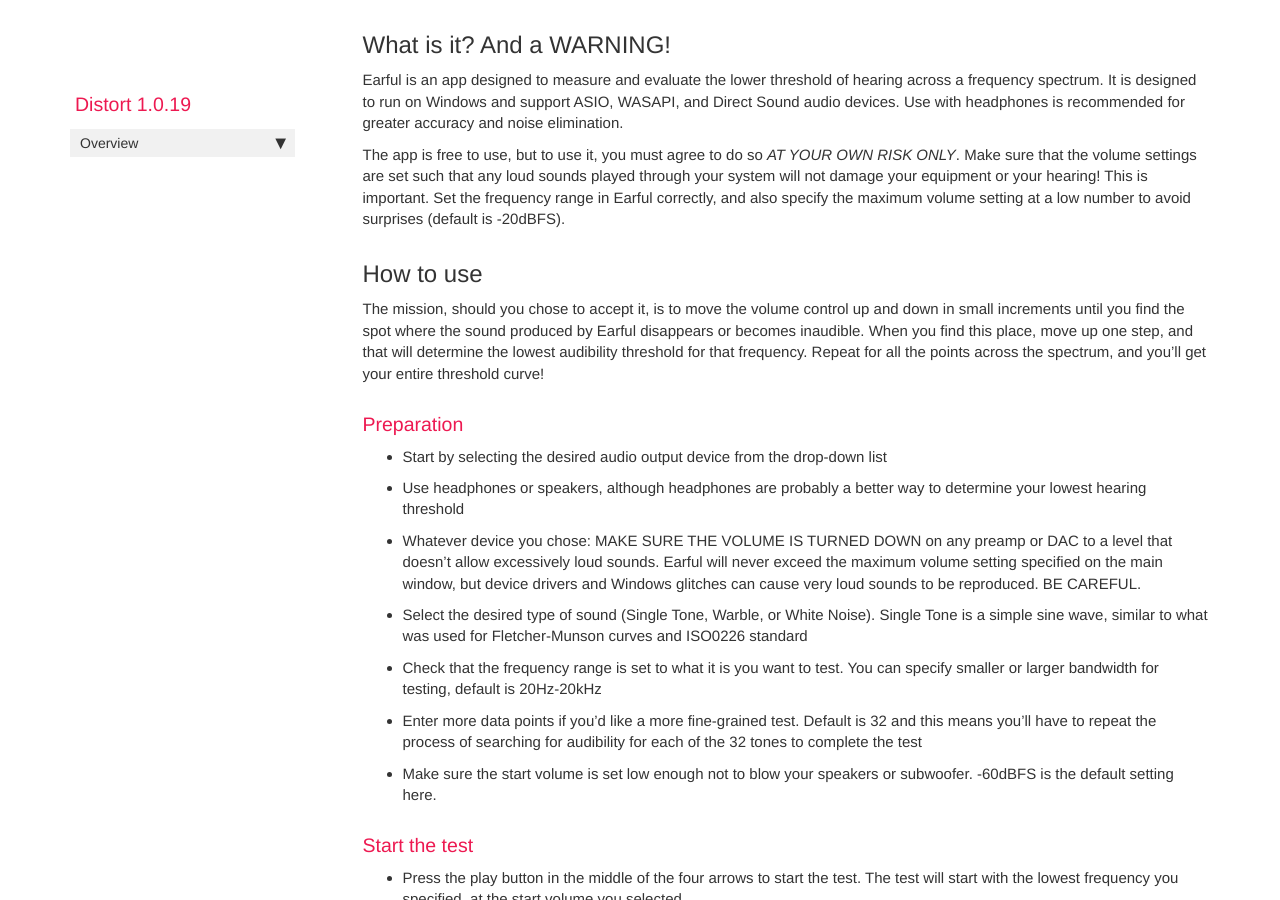
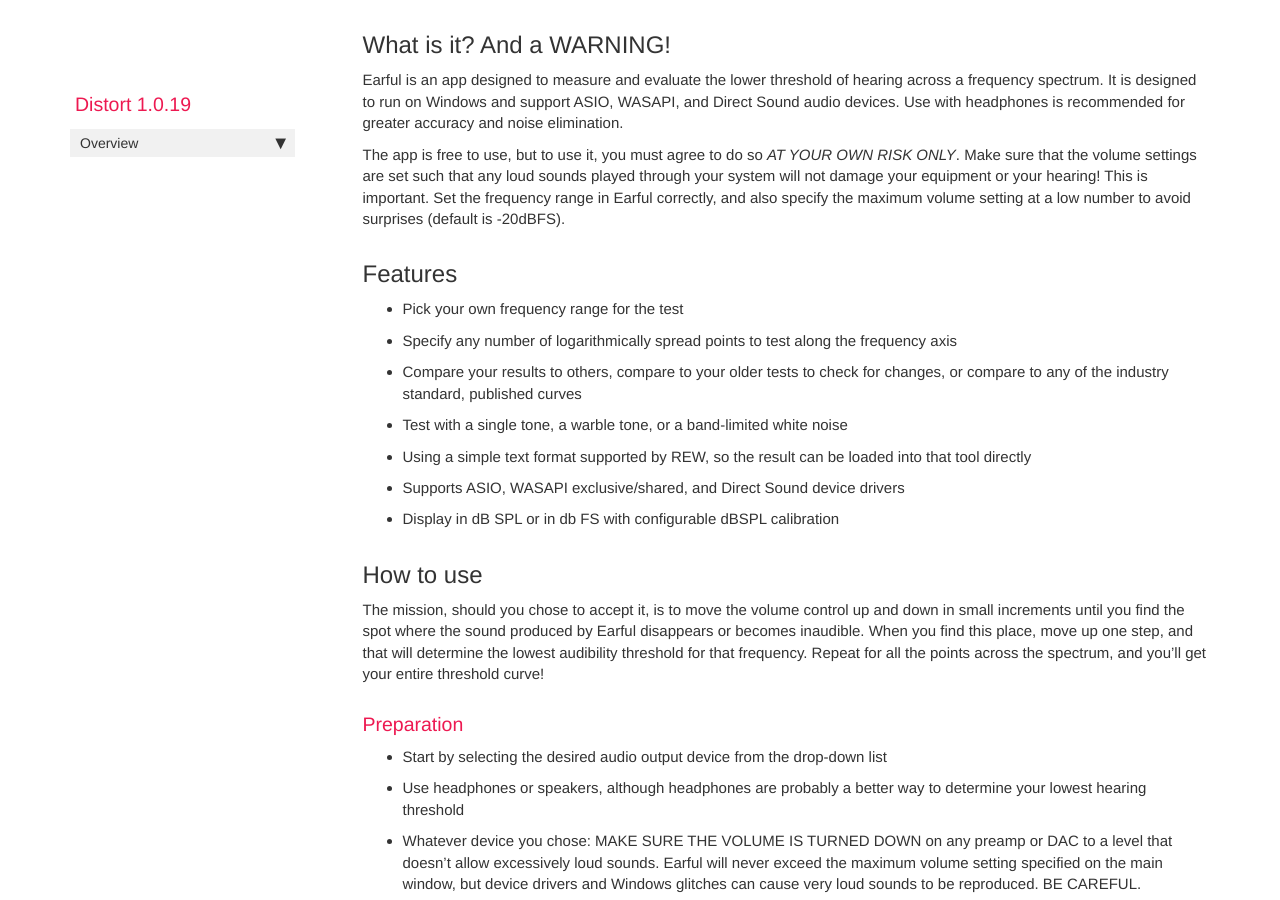
Before and after one commit to pkane2001/Distort, a Jekyll site: the page built from docs/earful.md, in a window 1280 px wide and 900 px high, scrolled down 847 px. Built offline with Jekyll 4.4.1, drawn with Linux system fonts in a browser that asks for light colours; nearby versions of some CDN libraries; our own code applies the rules of GitHub Pages for plain Markdown files; comment, search, counter and statistics services are not loaded.

Commit message:
no message

```diff
--- a/docs/earful.md
+++ b/docs/earful.md
@@ -25,6 +25,15 @@ comments: true
 Earful is an app designed to measure and evaluate the lower threshold of hearing across a frequency spectrum. It is designed to run on Windows and support ASIO, WASAPI, and Direct Sound audio devices. Use with headphones is recommended for greater accuracy and noise elimination.
 
 The app is free to use, but to use it, you must agree to do so *AT YOUR OWN RISK ONLY*. Make sure that the volume settings are set such that any loud sounds played through your system will not damage your equipment or your hearing! This is important. Set the frequency range in Earful correctly, and also specify the maximum volume setting at a low number to avoid surprises (default is -20dBFS).
+
+## Features
+* Pick your own frequency range for the test
+* Specify any number of logarithmically spread points to test along the frequency axis
+* Compare your results to others, compare to your older tests to check for changes, or compare to any of the industry standard, published curves
+* Test with a single tone, a warble tone, or a band-limited white noise
+* Using a simple text format supported by REW, so the result can be loaded into that tool directly
+* Supports ASIO, WASAPI exclusive/shared, and Direct Sound device drivers
+* Display in dB SPL or in db FS with configurable dBSPL calibration
 
 ## How to use
 The mission, should you chose to accept it, is to move the volume control up and down in small increments until you find the spot where the sound produced by Earful disappears or becomes inaudible. When you find this place, move up one step, and that will determine the lowest audibility threshold for that frequency. Repeat for all the points across the spectrum, and you'll get your entire threshold curve!
```
